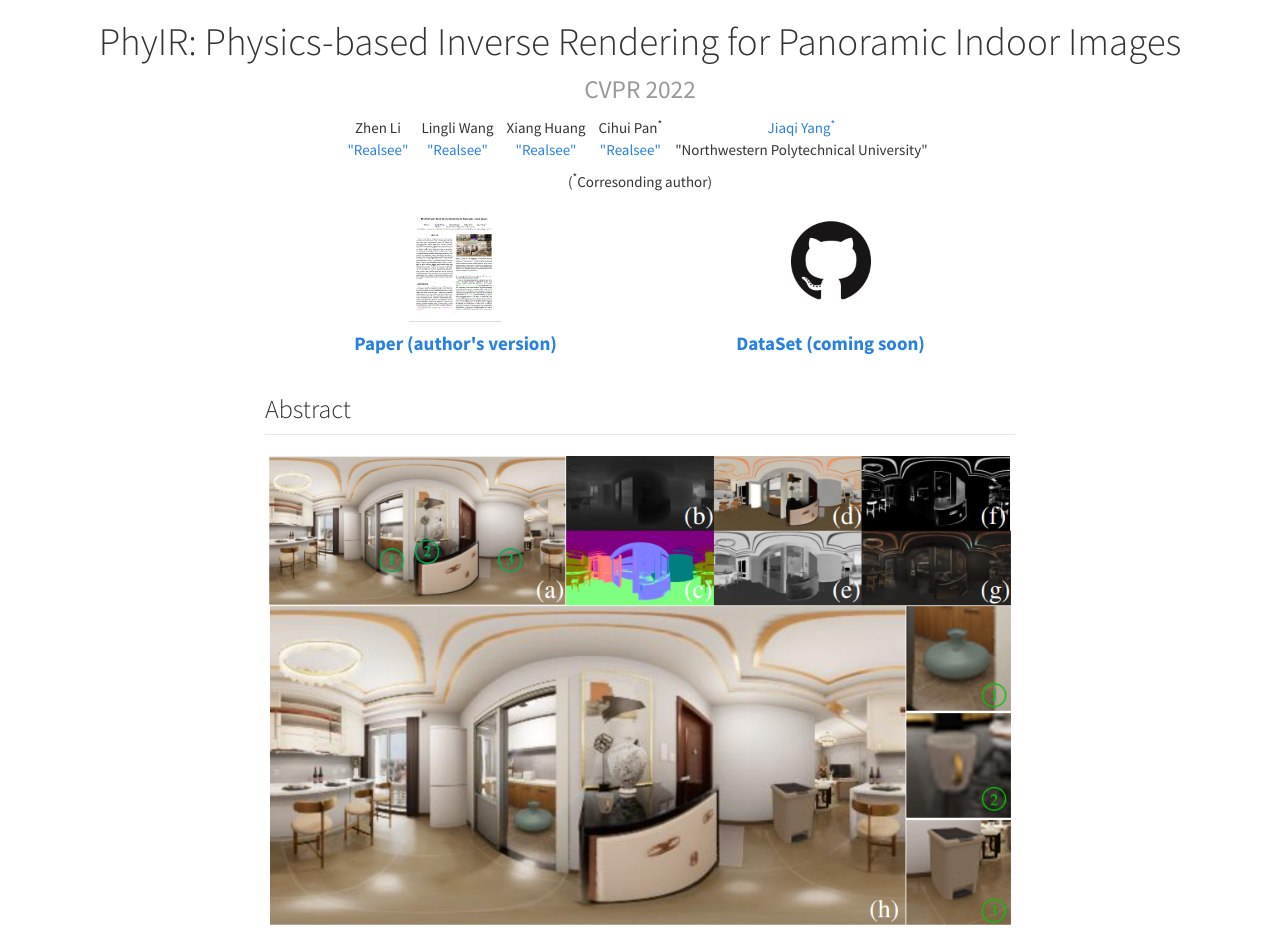
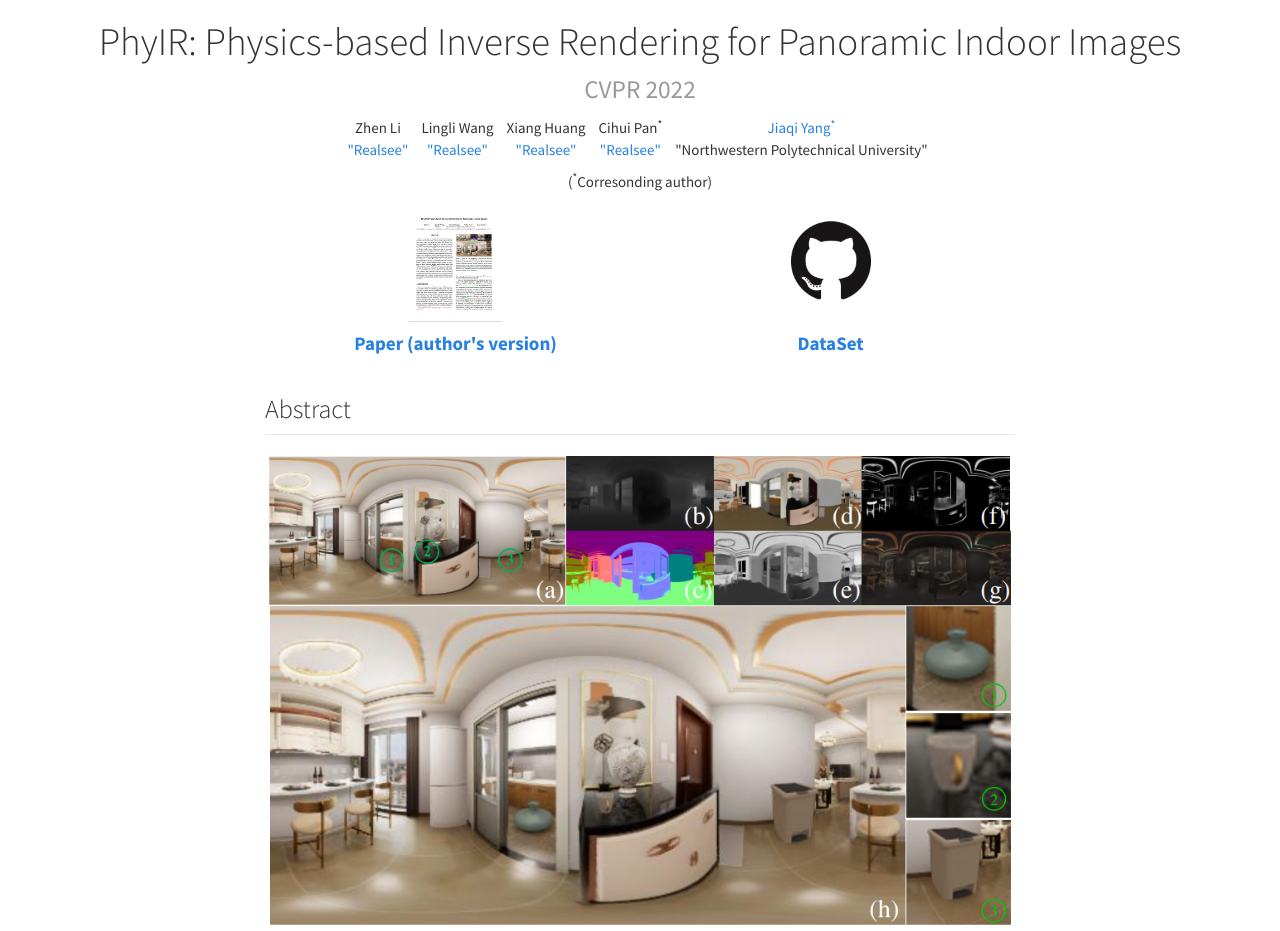
Before and after one commit to LZleejean/PhyIR, a plain HTML site: page index.html in a window 1280 px wide. Shown: the top 931 px of the page. Drawn offline with Linux system fonts and the light colour scheme.

Commit message:
delete coming soon

```diff
--- a/index.html
+++ b/index.html
@@ -132,7 +132,7 @@
                         <li>
                             <a href="https://github.com/LZleejean/FutureHouse">
                             <img src="./files/github_pad.png" height="120px"><br>
-                                <h4><strong>DataSet (coming soon)</strong></h4>
+                                <h4><strong>DataSet</strong></h4>
                             </a>
                         </li>
                     </ul>
```
